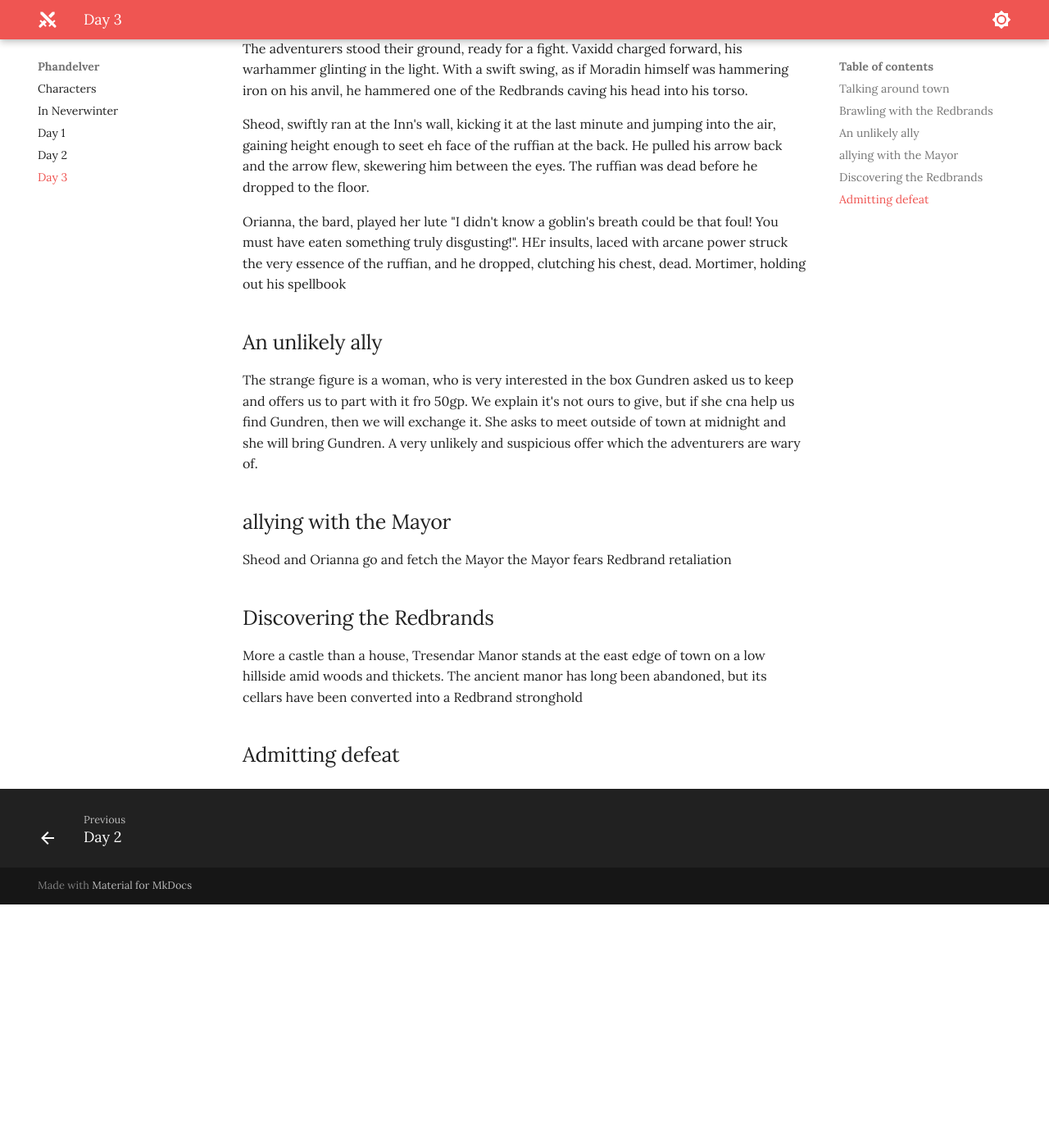
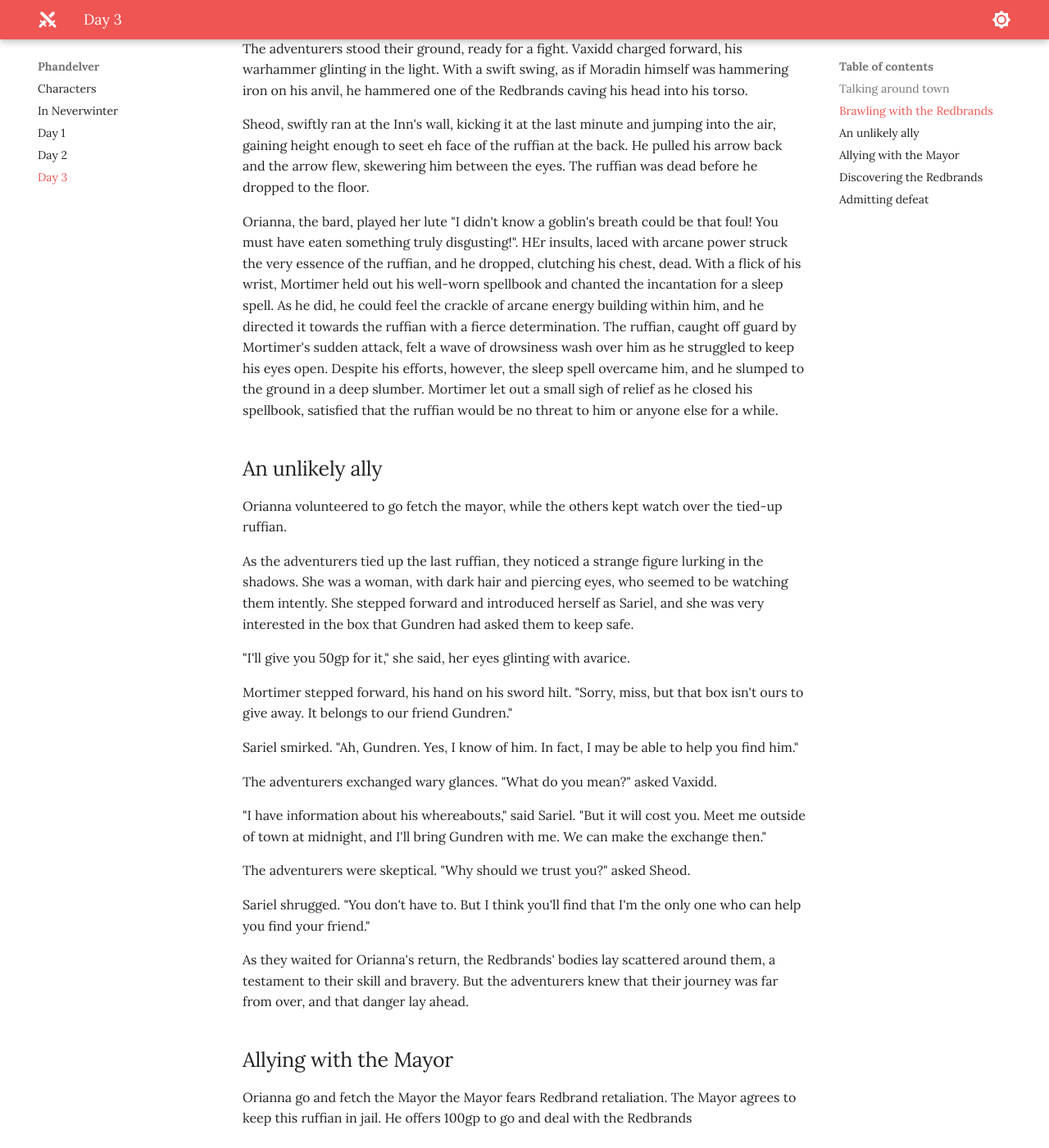
Before and after one commit to jonasmcferreira/adventures, an MkDocs documentation site: the page built from docs/phandelver/03.md, in a window 1280 px wide and 1400 px high, scrolled down 1718 px. Shown: the whole window at 82% size. Built offline with MkDocs 1.6.1 and Material for MkDocs 9.7.7, drawn with Linux system fonts in a browser that asks for light colours; before the commit the page ends 2821 px from its top, so only the background shows below that.

Commit message:
modified docs/phandelver/03.md

```diff
--- a/docs/phandelver/03.md
+++ b/docs/phandelver/03.md
@@ -34,21 +34,37 @@ The adventurers stood their ground, ready for a fight. Vaxidd charged forward, h
 
 Sheod, swiftly ran at the Inn's wall, kicking it at the last minute and jumping into the air, gaining height enough to seet eh face of the ruffian at the back. He pulled his arrow back and the arrow flew, skewering him between the eyes. The ruffian was dead before he dropped to the floor.
 
-Orianna, the bard, played her lute "I didn't know a goblin's breath could be that foul! You must have eaten something truly disgusting!". HEr insults, laced with arcane power struck the very essence of the ruffian, and he dropped, clutching his chest, dead. Mortimer, holding out his spellbook
-
-
-
-
+Orianna, the bard, played her lute "I didn't know a goblin's breath could be that foul! You must have eaten something truly disgusting!". HEr insults, laced with arcane power struck the very essence of the ruffian, and he dropped, clutching his chest, dead. With a flick of his wrist, Mortimer held out his well-worn spellbook and chanted the incantation for a sleep spell. As he did, he could feel the crackle of arcane energy building within him, and he directed it towards the ruffian with a fierce determination. The ruffian, caught off guard by Mortimer's sudden attack, felt a wave of drowsiness wash over him as he struggled to keep his eyes open. Despite his efforts, however, the sleep spell overcame him, and he slumped to the ground in a deep slumber. Mortimer let out a small sigh of relief as he closed his spellbook, satisfied that the ruffian would be no threat to him or anyone else for a while.
 
 
 ## An unlikely ally
 
-The strange figure is a woman, who is very interested in the box Gundren asked us to keep and offers us to part with it fro 50gp. We explain it's not ours to give, but if she cna help us find Gundren, then we will exchange it. She asks to meet outside of town at midnight and she will bring Gundren. A very unlikely and suspicious offer which the adventurers are wary of.
+Orianna volunteered to go fetch the mayor, while the others kept watch over the tied-up ruffian.
 
-## allying with the Mayor
+As the adventurers tied up the last ruffian, they noticed a strange figure lurking in the shadows. She was a woman, with dark hair and piercing eyes, who seemed to be watching them intently. She stepped forward and introduced herself as Sariel, and she was very interested in the box that Gundren had asked them to keep safe.
 
-Sheod and Orianna go and fetch the Mayor
-the Mayor fears Redbrand retaliation
+"I'll give you 50gp for it," she said, her eyes glinting with avarice.
+
+Mortimer stepped forward, his hand on his sword hilt. "Sorry, miss, but that box isn't ours to give away. It belongs to our friend Gundren."
+
+Sariel smirked. "Ah, Gundren. Yes, I know of him. In fact, I may be able to help you find him."
+
+The adventurers exchanged wary glances. "What do you mean?" asked Vaxidd.
+
+"I have information about his whereabouts," said Sariel. "But it will cost you. Meet me outside of town at midnight, and I'll bring Gundren with me. We can make the exchange then."
+
+The adventurers were skeptical. "Why should we trust you?" asked Sheod.
+
+Sariel shrugged. "You don't have to. But I think you'll find that I'm the only one who can help you find your friend."
+
+As they waited for Orianna's return, the Redbrands' bodies lay scattered around them, a testament to their skill and bravery. But the adventurers knew that their journey was far from over, and that danger lay ahead.
+
+## Allying with the Mayor
+
+Orianna go and fetch the Mayor
+the Mayor fears Redbrand retaliation.
+The Mayor agrees to keep this ruffian in jail.
+He offers 100gp to go and deal with the Redbrands
 
 ## Discovering the Redbrands
 
```
